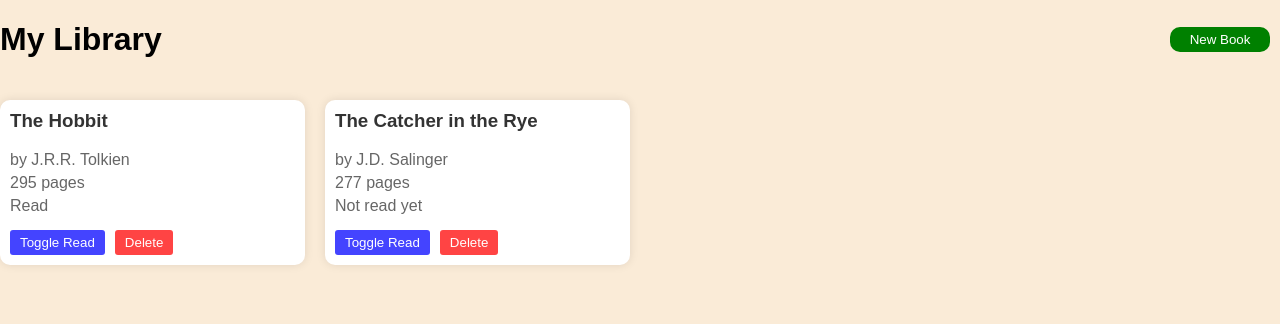
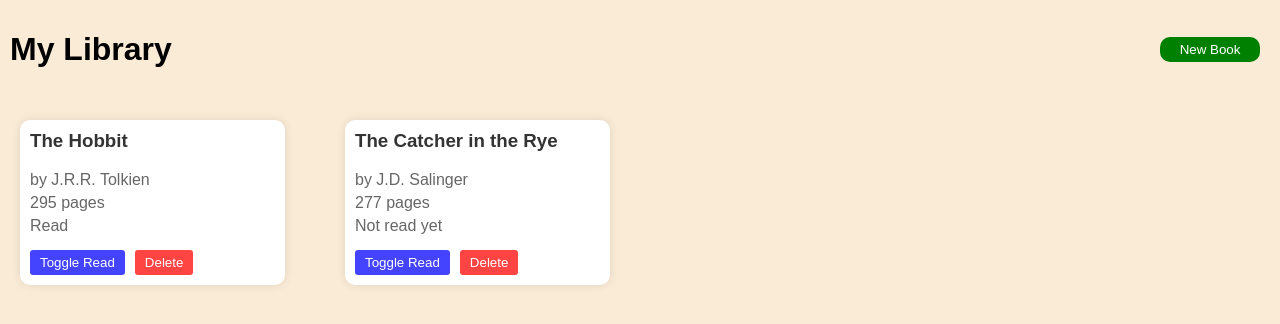
Before and after one commit to evansachie/The-Odin-Project, a website: page library-app/index.html in a window 1280 px wide. Drawn offline with Linux system fonts and the light colour scheme.

Commit message:
update: adjust UI

```diff
--- a/library-app/style.css
+++ b/library-app/style.css
@@ -10,6 +10,7 @@ body {
     justify-content: space-between;
     align-items: center;
     margin-bottom: 20px;
+    margin: 10px
 }
 
 #newBookBtn {
@@ -37,6 +38,7 @@ body {
     background-color: white;
     border-radius: 10px;
     padding: 10px;
+    margin: 20px;
     box-shadow: 0 0 10px rgba(0, 0, 0, 0.1);
 }
 
```
